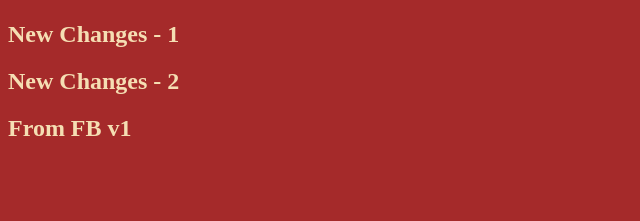
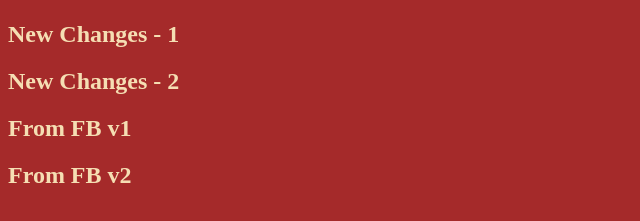
Before and after one commit to BhargovJD/github-hindi, a plain HTML site: page index.html in a window 1280 px wide. Shown: the part 59-280 px from the top of the page, without its empty margins (0-640 px from the left). Drawn offline with Linux system fonts and the light colour scheme.

Commit message:
from fb v2

```diff
--- a/index.html
+++ b/index.html
@@ -11,6 +11,7 @@
     <h2>New Changes - 1</h2>
     <h2>New Changes - 2</h2>
     <h2>From FB v1</h2>
+    <h2>From FB v2</h2>
 
 
 </body>
```
